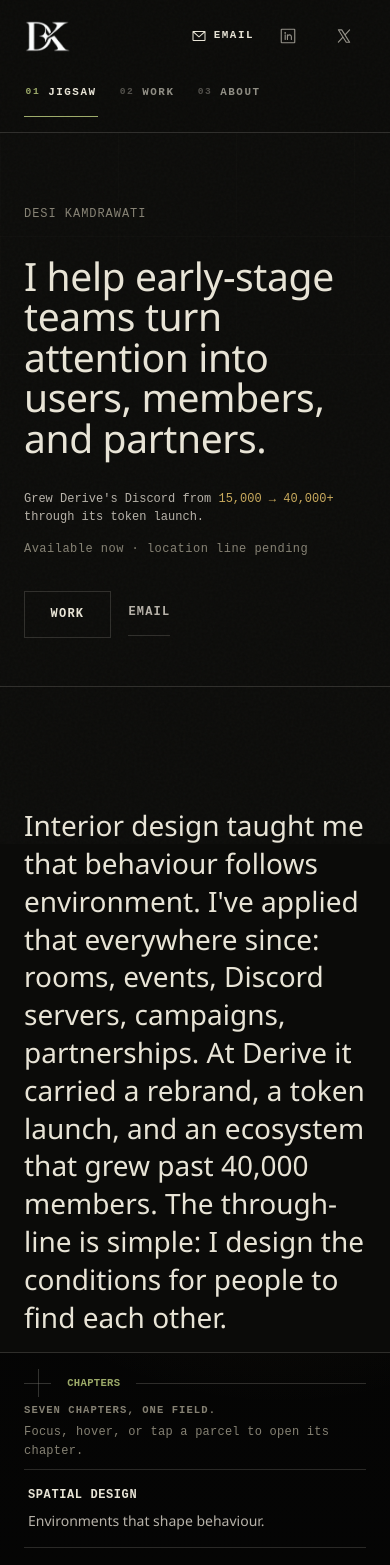
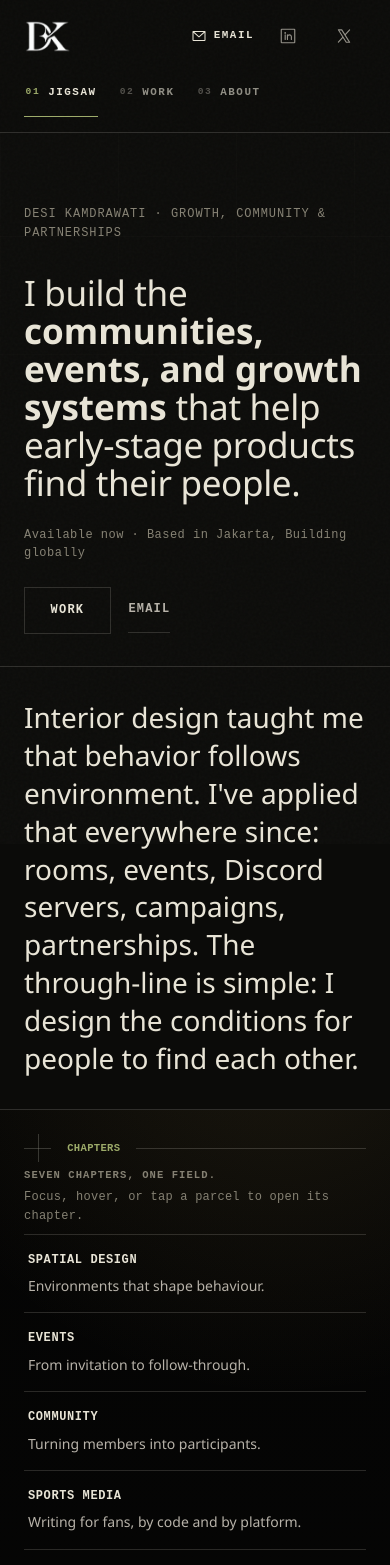
Before and after one commit to Chayensan/Chayensan-Jigsaw-Portfolio, a Next.js app: page / in a window 390 px wide. Shown: the top 1565 px of the page. Built offline with nearby package versions, Linux system fonts and the light colour scheme.

Commit message:
feat: warm homepage and add seam motifs

```diff
--- a/app/globals.css
+++ b/app/globals.css
@@ -361,6 +361,33 @@ button {
   object-fit: cover;
 }
 
+/* Seam ticks — quiet corner marks on Plate, structural not decorative
+   (docs/design.md §3: "a quiet seam motif in section dividers is the
+   metaphor's entire remaining footprint"). No jigsaw tabs, no glow. */
+.plate-frame::before,
+.plate-frame::after {
+  content: "";
+  position: absolute;
+  z-index: 2;
+  width: 9px;
+  height: 9px;
+  pointer-events: none;
+}
+
+.plate-frame::before {
+  top: -1px;
+  left: -1px;
+  border-top: 1px solid var(--line-strong);
+  border-left: 1px solid var(--line-strong);
+}
+
+.plate-frame::after {
+  bottom: -1px;
+  right: -1px;
+  border-bottom: 1px solid var(--line-strong);
+  border-right: 1px solid var(--line-strong);
+}
+
 .plate-link:hover ~ .plate-frame,
 .plate-link:focus-visible ~ .plate-frame {
   transform: translateY(-2px);
@@ -555,8 +582,8 @@ button {
   display: flex;
   flex-direction: column;
   justify-content: center;
-  gap: clamp(2.5rem, 6vw, 4rem);
-  padding: clamp(3rem, 8vw, 6rem) var(--gutter) clamp(3rem, 6vw, 5rem);
+  gap: clamp(2rem, 5vw, 3rem);
+  padding: clamp(2.5rem, 6vw, 4.5rem) var(--gutter) clamp(2rem, 4vw, 3rem);
   background: var(--ground);
   border-bottom: 1px solid var(--line);
 }
@@ -573,39 +600,34 @@ button {
 
 .hero-content {
   display: grid;
-  gap: clamp(2rem, 4vw, 2.75rem);
+  gap: clamp(1.5rem, 3vw, 2.25rem);
   max-width: 62rem;
   animation: hero-enter var(--dur-enter) var(--ease) both;
 }
 
 .hero-identity {
-  max-width: 20ch;
+  max-width: 34ch;
   margin: 0;
   color: var(--bone);
   font-family: var(--font-display);
-  font-size: var(--type-hero);
+  font-size: clamp(2.25rem, 5vw, 4.75rem);
   font-weight: 500;
-  line-height: 1.04;
+  line-height: 1.08;
   letter-spacing: -0.01em;
+}
+
+/* One deliberate serif exception — highlights the core offer inline
+   within the otherwise all-sans hero headline. */
+.hero-identity-accent {
+  font-family: var(--font-serif-accent), Georgia, serif;
+  font-weight: 600;
+  letter-spacing: 0;
 }
 
 .hero-rail {
   display: grid;
   gap: 0.85rem;
   max-width: 42rem;
-}
-
-.hero-proof {
-  margin: 0;
-  color: var(--bone-secondary);
-  font-family: var(--font-mono);
-  font-size: var(--type-caption);
-  line-height: 1.5;
-}
-
-.hero-proof-figure {
-  color: var(--ember);
-  font-variant-numeric: tabular-nums;
 }
 
 .hero-availability {
@@ -660,6 +682,13 @@ button {
 .hero-cta:focus-visible {
   outline: 2px solid var(--moss);
   outline-offset: 3px;
+}
+
+/* Hero survey-line annotation retired per Task 21 cleanup — hidden rather
+   than removed from HeroSection.tsx, since this cleanup pass is scoped to
+   globals.css/NowLedger.tsx only. */
+.hero-survey {
+  display: none;
 }
 
 .ticker-strip {
@@ -754,17 +783,28 @@ button {
   background: rgba(232, 228, 214, 0.18);
 }
 
+/* Seam-crossing index numbers retired per Task 21 cleanup — hidden rather
+   than removed from each component's JSX, since this cleanup pass is
+   scoped to globals.css/NowLedger.tsx only. */
+.section-index {
+  display: none;
+}
+
 /* Throughline — Phase 12 bridge (19C). Static statement on solid ground
    between Hero and the Surveyed Field. No panel, no imagery. */
 
 .throughline-section {
-  padding: var(--section-y) var(--gutter) clamp(1rem, 2vw, 1.75rem);
+  position: relative;
+  min-height: calc(100dvh - var(--nav-height));
+  display: flex;
+  align-items: center;
+  padding: clamp(2rem, 4vw, 3.5rem) var(--gutter);
   background: var(--ground);
   border-bottom: 1px solid var(--line);
 }
 
 .throughline-statement {
-  max-width: var(--measure);
+  max-width: 55ch;
   margin: 0;
   color: var(--bone);
   font-family: var(--font-display);
@@ -780,11 +820,17 @@ button {
    verified evidence figures inside the capsule, per docs/design.md §0.4/§1.3. */
 
 .field-section {
-  padding: clamp(1rem, 2vw, 1.75rem) var(--gutter) var(--section-y);
+  position: relative;
+  min-height: calc(100dvh - var(--nav-height));
+  display: flex;
+  flex-direction: column;
+  justify-content: center;
+  padding: clamp(1.5rem, 3vw, 2.5rem) var(--gutter);
   border-bottom: 1px solid var(--line);
 }
 
 .field-header {
+  width: 100%;
   max-width: var(--max);
   margin: 0 auto clamp(0.5rem, 1vw, 0.875rem);
 }
@@ -816,6 +862,7 @@ button {
 }
 
 .field-layout {
+  width: 100%;
   display: grid;
   grid-template-columns: minmax(0, 1fr) clamp(16rem, 22vw, 20rem);
   gap: var(--gutter);
@@ -839,7 +886,7 @@ button {
   z-index: 0;
   background:
     linear-gradient(180deg, rgba(11, 11, 9, 0.1) 0%, rgba(11, 11, 9, 0.36) 100%),
-    url("/assets/who-field.png") center / cover no-repeat;
+    url("/assets/work-cases/who-field-new.png") center / cover no-repeat;
   filter: grayscale(0.6) brightness(0.78) saturate(0.6);
   transition: filter var(--dur-enter) var(--ease);
   pointer-events: none;
@@ -935,6 +982,14 @@ button {
   color: var(--bone-secondary);
 }
 
+.field-capsule-activity {
+  margin: 0.75rem 0 0;
+  color: var(--bone-secondary);
+  font-family: var(--font-sans);
+  font-size: var(--type-caption);
+  line-height: 1.55;
+}
+
 .field-capsule-evidence {
   margin: 1.1rem 0 0;
   color: var(--bone-secondary);
@@ -1024,6 +1079,14 @@ button {
   padding: 0 0.25rem 1.25rem;
 }
 
+.field-band-activity {
+  margin: 0 0 0.85rem;
+  color: var(--bone-secondary);
+  font-family: var(--font-sans);
+  font-size: var(--type-body);
+  line-height: 1.55;
+}
+
 .field-band-evidence {
   margin: 0;
   color: var(--bone-secondary);
@@ -1059,6 +1122,7 @@ button {
 }
 
 .work-section {
+  position: relative;
   display: grid;
   grid-template-columns: minmax(17rem, 0.32fr) minmax(0, 1fr);
   gap: var(--work-gap);
@@ -1236,12 +1300,45 @@ button {
   text-transform: uppercase;
 }
 
+.work-row-content {
+  display: flex;
+  align-items: flex-start;
+  gap: 1.25rem;
+}
+
 .work-row-description {
   max-width: var(--measure);
   margin: 0;
   color: var(--bone-secondary);
   font-size: var(--type-body);
   line-height: 1.6;
+}
+
+/* Subordinate thumbnail — homepage Selected Work only, existing case
+   assets only. Desaturated at rest, full colour on row hover/focus; row
+   meta (name/role/description) is the caption, so none is rendered here. */
+.work-row-thumb {
+  position: relative;
+  display: block;
+  flex: 0 0 160px;
+  width: 160px;
+  aspect-ratio: 3 / 2;
+  overflow: hidden;
+  border: 1px solid var(--line);
+}
+
+.work-row-thumb img {
+  display: block;
+  width: 100%;
+  height: 100%;
+  object-fit: cover;
+  filter: grayscale(0.85) saturate(0.5) brightness(0.92);
+  transition: filter var(--dur-hover) var(--ease);
+}
+
+.work-row:hover .work-row-thumb img,
+.work-row:focus-within .work-row-thumb img {
+  filter: none;
 }
 
 .work-row-link {
@@ -1401,6 +1498,7 @@ button {
    WorkSection.tsx, homepage (compact) only, directly after Derive flagship. */
 
 .now-section {
+  position: relative;
   background: var(--ground-quiet);
   padding: var(--section-y) var(--gutter);
   border-bottom: 1px solid var(--line);
@@ -1451,7 +1549,7 @@ button {
 
 .now-row {
   display: grid;
-  grid-template-columns: 3rem minmax(0, 1fr) auto;
+  grid-template-columns: 3rem minmax(0, 1fr) auto auto;
   gap: clamp(1.5rem, 3vw, 2.5rem);
   align-items: baseline;
   padding: clamp(1.75rem, 3vw, 2.5rem) 0;
@@ -1521,6 +1619,28 @@ button {
   text-transform: uppercase;
   white-space: nowrap;
   justify-self: end;
+}
+
+.now-row-link {
+  color: var(--moss);
+  font-family: var(--font-mono);
+  font-size: var(--type-caption);
+  font-weight: 700;
+  letter-spacing: 0.06em;
+  text-transform: uppercase;
+  white-space: nowrap;
+  justify-self: end;
+  transition: color var(--dur-hover) var(--ease);
+}
+
+.now-row-link:hover,
+.now-row-link:focus-visible {
+  color: var(--bone);
+}
+
+.now-row-link:focus-visible {
+  outline: 2px solid var(--moss);
+  outline-offset: 3px;
 }
 
 .work-hero {
@@ -2072,6 +2192,15 @@ button {
   justify-items: start;
 }
 
+.footer-colophon {
+  margin: 0;
+  color: var(--meta);
+  font-family: var(--font-mono);
+  font-size: 12px;
+  letter-spacing: 0.1em;
+  text-transform: uppercase;
+}
+
 .site-footer h2 {
   max-width: 30ch;
   color: #f5f3ee;
@@ -2150,25 +2279,11 @@ button {
   background: rgba(124, 143, 106, 0.78);
 }
 
-.footer-meta-rule-muted {
-  background: rgba(36, 36, 36, 0.95);
-}
-
-.footer-availability,
-.footer-location,
-.footer-copyright {
+.footer-availability {
   color: #b7b2a9;
   font-family: var(--font-sans);
   font-size: 0.92rem;
   line-height: 1.45;
-}
-
-.footer-copyright {
-  color: #6f6a63;
-  font-family: "IBM Plex Mono", "Geist Mono", monospace;
-  font-size: 0.76rem;
-  letter-spacing: 0.08em;
-  text-transform: uppercase;
 }
 
 @keyframes ticker {
@@ -2218,8 +2333,13 @@ button {
     min-height: auto;
   }
 
+  .throughline-section,
+  .field-section {
+    min-height: auto;
+  }
+
   .hero-identity {
-    max-width: 16ch;
+    max-width: 26ch;
   }
 
   .about-origin {
@@ -2240,7 +2360,7 @@ button {
   }
 
   .now-row {
-    grid-template-columns: 2.25rem minmax(0, 1fr) auto;
+    grid-template-columns: 2.25rem minmax(0, 1fr) auto auto;
   }
 
   .field-layout {
@@ -2280,6 +2400,13 @@ button {
 
   .now-row-status {
     justify-self: start;
+  }
+
+  .now-row-link {
+    justify-self: start;
+    min-height: 2.75rem;
+    display: inline-flex;
+    align-items: center;
   }
 
   .work-hero {
@@ -2374,8 +2501,8 @@ button {
   }
 
   .hero-identity {
-    max-width: 14ch;
-    font-size: clamp(2.25rem, 10vw, 3rem);
+    max-width: 22ch;
+    font-size: clamp(2.1rem, 9vw, 2.75rem);
   }
 
   .hero-actions {
@@ -2421,6 +2548,11 @@ button {
 
   .work-row-status {
     justify-self: start;
+  }
+
+  .work-row-thumb {
+    flex: 0 0 120px;
+    width: 120px;
   }
 
   /* 44px minimum touch target (docs/design.md §12/§13) — mobile only. */
@@ -2499,14 +2631,8 @@ button {
     gap: 0.55rem;
   }
 
-  .footer-availability,
-  .footer-location {
+  .footer-availability {
     font-size: 0.88rem;
-  }
-
-  .footer-copyright {
-    text-align: left;
-    font-size: 0.72rem;
   }
 }
 
--- a/components/Footer.tsx
+++ b/components/Footer.tsx
@@ -4,13 +4,20 @@ export default function Footer() {
   return (
     <footer className="site-footer">
       <div className="footer-top-rule" aria-hidden="true" />
+      <p className="section-index" aria-hidden="true">
+        07
+      </p>
       <div className="footer-inner">
         <div className="footer-main">
           <div className="footer-statement">
+            <p className="footer-colophon">
+              Systems of Belonging · Desi Kamdrawati · 2026
+            </p>
             <h2>
-              Currently open to early-stage work. The fastest way to reach me
-              is email. Tell me what you&apos;re building and where it&apos;s
-              stuck.
+              I&apos;m open to early-stage work. If people are part of what
+              you&apos;re building, I&apos;d like to hear about it. Email
+              reaches me fastest. Tell me what you&apos;re making and who
+              it&apos;s for.
             </h2>
             <a className="footer-cta" href={socialLinks.gmail}>
               <span>Email</span>
@@ -25,16 +32,8 @@ export default function Footer() {
             <div className="footer-meta-block">
               <span className="footer-meta-rule" aria-hidden="true" />
               <p className="footer-availability">
-                Available now · location line pending
+                Available now · Based in Jakarta, Building globally
               </p>
-            </div>
-            <div className="footer-meta-block">
-              <span className="footer-meta-rule footer-meta-rule-muted" aria-hidden="true" />
-              <p className="footer-location">Based in Jakarta / Global</p>
-            </div>
-            <div className="footer-meta-block">
-              <span className="footer-meta-rule footer-meta-rule-muted" aria-hidden="true" />
-              <p className="footer-copyright">&copy; 2026 Desi Kamdrawati</p>
             </div>
           </div>
         </div>
--- a/components/HeroSection.tsx
+++ b/components/HeroSection.tsx
@@ -3,23 +3,24 @@ import { socialLinks } from "@/components/site-data";
 
 export default function HeroSection() {
   return (
+    <>
       <section className="hero-section" aria-labelledby="hero-title">
-      <p className="hero-name">Desi Kamdrawati</p>
+        <p className="hero-name">
+          Desi Kamdrawati · Growth, Community &amp; Partnerships
+        </p>
 
         <div className="hero-content">
           <h1 id="hero-title" className="hero-identity">
-          I help early-stage teams turn attention into users, members, and
-          partners.
+            I build the{" "}
+            <span className="hero-identity-accent">
+              communities, events, and growth systems
+            </span>{" "}
+            that help early-stage products find their people.
           </h1>
 
           <div className="hero-rail">
-          <p className="hero-proof">
-            Grew Derive&apos;s Discord from{" "}
-            <span className="hero-proof-figure">15,000 → 40,000+</span>{" "}
-            through its token launch.
-          </p>
             <p className="hero-availability">
-            Available now · location line pending
+              Available now · Based in Jakarta, Building globally
             </p>
           </div>
 
@@ -33,5 +34,14 @@ export default function HeroSection() {
           </div>
         </div>
       </section>
+
+      <div className="hero-survey">
+        <p className="hero-survey-line">
+          Derive · Discord{" "}
+          <span className="hero-survey-figure">15,000 → 40,000+</span> through
+          TGE
+        </p>
+      </div>
+    </>
   );
 }
--- a/components/NarrativeSection.tsx
+++ b/components/NarrativeSection.tsx
@@ -91,6 +91,9 @@ export default function NarrativeSection() {
 
   return (
     <section className="field-section" aria-labelledby="field-title">
+      <p className="section-index" aria-hidden="true">
+        03
+      </p>
       <div className="field-header">
         <Tagline text="Chapters" />
         <h2 id="field-title">Seven chapters, one field.</h2>
@@ -148,6 +151,7 @@ export default function NarrativeSection() {
             <div className="field-capsule">
               <p className="field-capsule-kicker">{openChapter.label}</p>
               <p className="field-capsule-capability">{openChapter.capability}</p>
+              <p className="field-capsule-activity">{openChapter.activity}</p>
               <p className="field-capsule-evidence">
                 {renderEvidence(openChapter.evidence)}
               </p>
@@ -172,6 +176,7 @@ export default function NarrativeSection() {
               <span className="field-band-capability">{chapter.capability}</span>
             </summary>
             <div className="field-band-body">
+              <p className="field-band-activity">{chapter.activity}</p>
               <p className="field-band-evidence">{renderEvidence(chapter.evidence)}</p>
               <Link href={chapter.href} className="field-band-link">
                 Open chapter
--- a/components/ThroughlineSection.tsx
+++ b/components/ThroughlineSection.tsx
@@ -1,13 +1,14 @@
 export default function ThroughlineSection() {
   return (
     <section className="throughline-section" aria-label="Throughline">
+      <p className="section-index" aria-hidden="true">
+        02
+      </p>
       <p className="throughline-statement">
-        Interior design taught me that behaviour follows environment.
+        Interior design taught me that behavior follows environment.
         I&apos;ve applied that everywhere since: rooms, events, Discord
-        servers, campaigns, partnerships. At Derive it carried a rebrand, a
-        token launch, and an ecosystem that grew past 40,000 members. The
-        through-line is simple: I design the conditions for people to find
-        each other.
+        servers, campaigns, partnerships. The through-line is simple: I
+        design the conditions for people to find each other.
       </p>
     </section>
   );
```
Also changed, not shown: components/NowLedger.tsx (+14 -3 lines), components/WorkSection.tsx (+20 -2 lines), components/site-data.ts (+25 -10 lines). Lines whose indentation alone changed are shown as unchanged.
